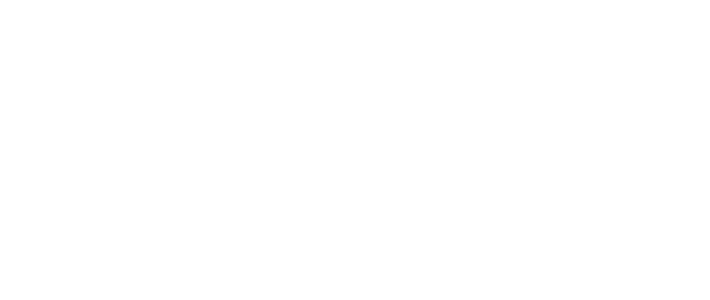
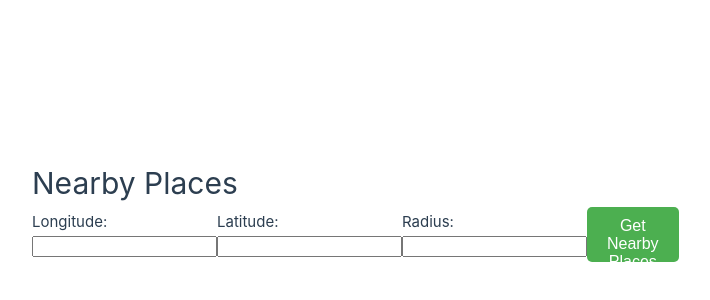
Before and after one commit to kucukfurkan/NearbyPlacesClient, a Vue app: page / in a window 1280 px wide. Shown: the part 190-490 px from the top of the page, without its empty margins (32-742 px from the left). Built offline with nearby package versions, Linux system fonts and the light colour scheme.

Commit message:
Create component for inputs and button

```diff
--- a/src/App.vue
+++ b/src/App.vue
@@ -1,17 +1,22 @@
-<script setup>
+<template>
+   <div id="app">
 
+    <NearbyPlaces />
+
+  </div>
+</template>
+
+<script >
+import NearbyPlaces from "./components/NearbyPlaces.vue";
+
+export default {
+  name: 'App',
+  components: {
+    NearbyPlaces,
+  },
+};
 
 </script>
-
-<template>
-  <header>
-
-  </header>
-
-  <main>
-
-  </main>
-</template>
 
 <style scoped>
 
--- /dev/null
+++ b/src/components/NearbyPlaces.vue
@@ -0,0 +1,64 @@
+<!-- src/components/NearbyPlaces.vue -->
+<template>
+  <div>
+    <h1>Nearby Places</h1>
+    <form  class="form-container">
+      <div class="form-group">
+        <label for="longitude" class="label-group">Longitude:</label>
+        <input type="text" class="input-group" v-model="longitude" required />
+      </div>
+
+      <div class="form-group">
+        <label for="latitude" class="label-group">Latitude:</label>
+        <input type="text" class="input-group" v-model="latitude" required />
+      </div>
+
+      <div class="form-group">
+        <label for="radius" class="label-group">Radius:</label>
+        <input type="text" class="input-group" v-model="radius" required />
+      </div>
+
+      <button type="submit" class="button">Get Nearby Places</button>
+    </form>
+
+  </div>
+</template>
+
+<script>
+export default {
+  data() {
+    return {
+      longitude: "",
+      latitude: "",
+      radius: "",
+      places: [],
+    };
+  },
+  methods: {
+
+  },
+};
+</script>
+
+<style scoped>
+
+.form-container {
+  display: flex;
+  flex-direction: row;
+  align-items: center;
+}
+.button {
+  background-color: #4caf50;
+  color: white;
+  padding: 10px 20px;
+  border: none;
+  border-radius: 5px;
+  cursor: pointer;
+  font-size: 16px;
+  height: 55px;
+}
+
+.button:hover {
+  background-color: #45a049;
+}
+</style>
```
